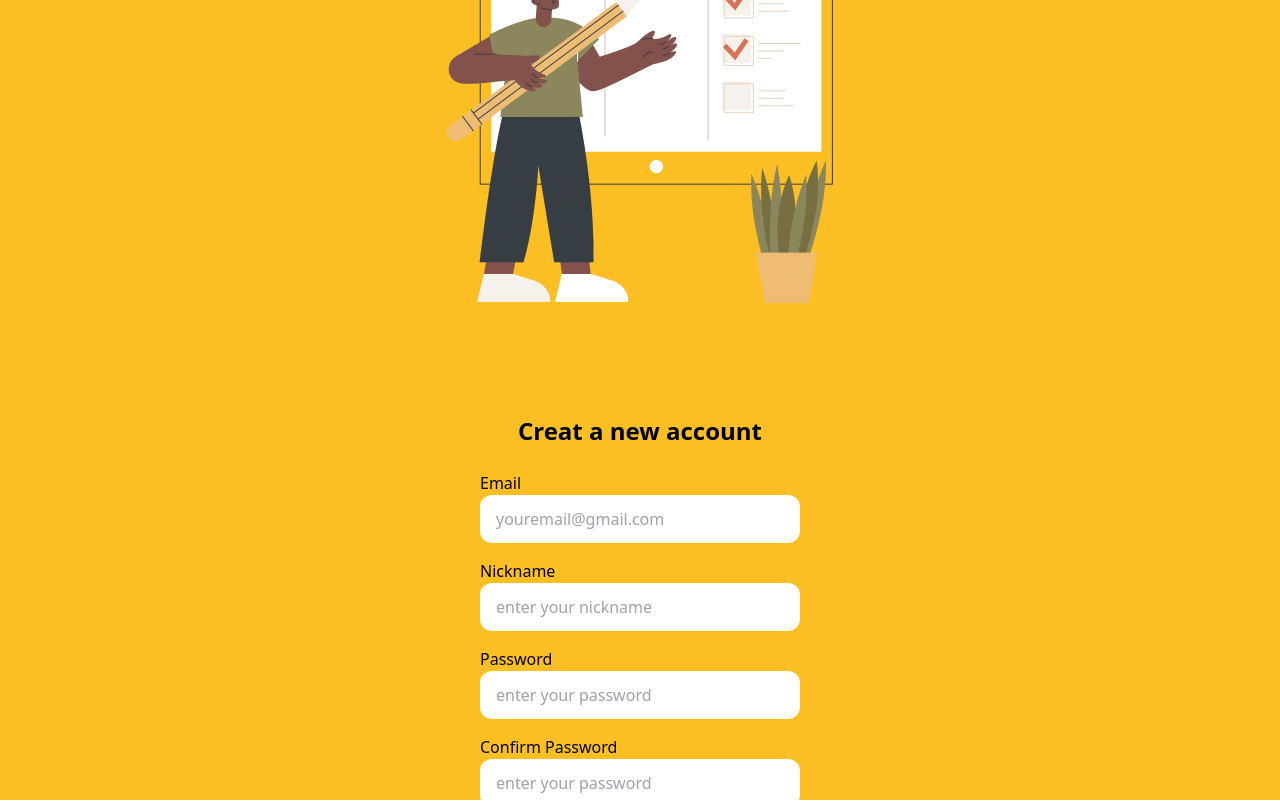
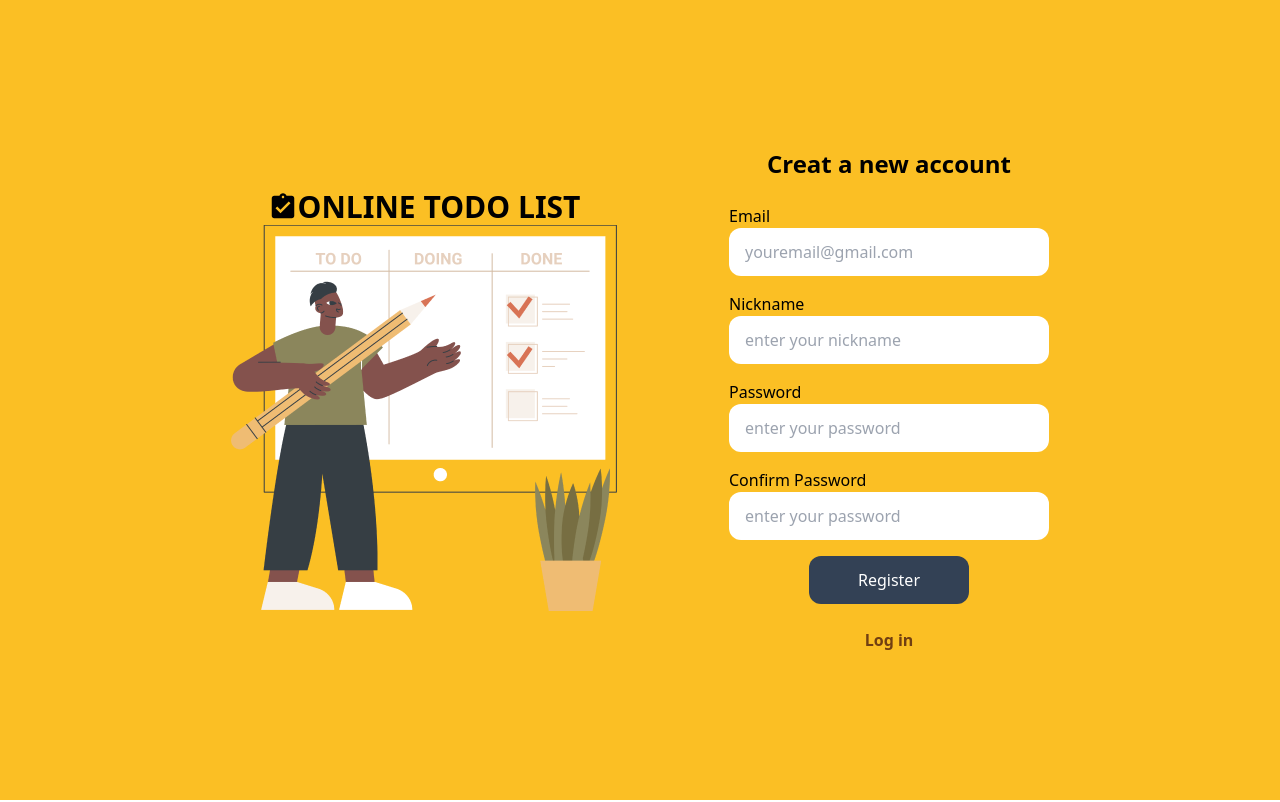
Before and after one commit to CrystalD27/To-Do-List-React-, a React (Vite) app: page /register in a window 1280 px wide. Shown: the top 802 px of the page. Built offline with nearby package versions, Linux system fonts and the light colour scheme.

Commit message:
feat:RWD

```diff
--- a/src/components/header.jsx
+++ b/src/components/header.jsx
@@ -18,7 +18,7 @@ export const Header = () => {
                 <h3 className="font-bold">ONLINE TODO LIST</h3>
             </div>
             <div className="flex">
-                <span className="hidden sm:mr-6 sm:block sm:font-bold">{`${getNickname()}'s todo list`}</span>
+                <span className="sm:blockrucnp hidden sm:mr-6 sm:font-bold">{`${getNickname()}'s todo list`}</span>
                 <button onClick={logOutHandler}>Log out</button>
             </div>
         </nav>
--- a/src/pages/register/index.jsx
+++ b/src/pages/register/index.jsx
@@ -41,8 +41,8 @@ export const Register = () => {
     }, [registerState]);
     return (
         <section className="bg">
-            <div className="flex flex-col items-center justify-center py-20 sm:flex sm:gap-28">
-                <UnAuthHeader />
+            <div className="flex flex-col items-center justify-center py-20 sm:flex sm:flex-row sm:gap-28">
+                <UnAuthHeader className="hidden sm:block" />
                 <div className="sm:w-1/4">
                     <h2 className="pb-6 text-center text-2xl font-bold">Creat a new account</h2>
                     <form onSubmit={handleSubmit(onSubmit)}>
```
